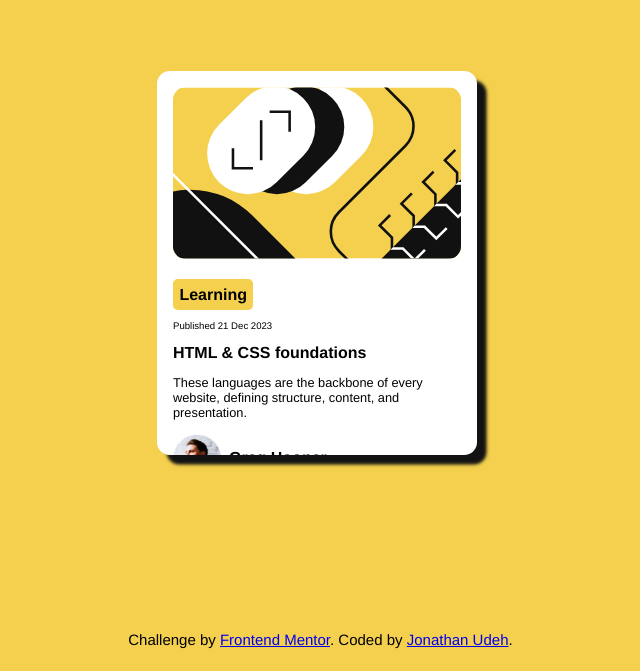
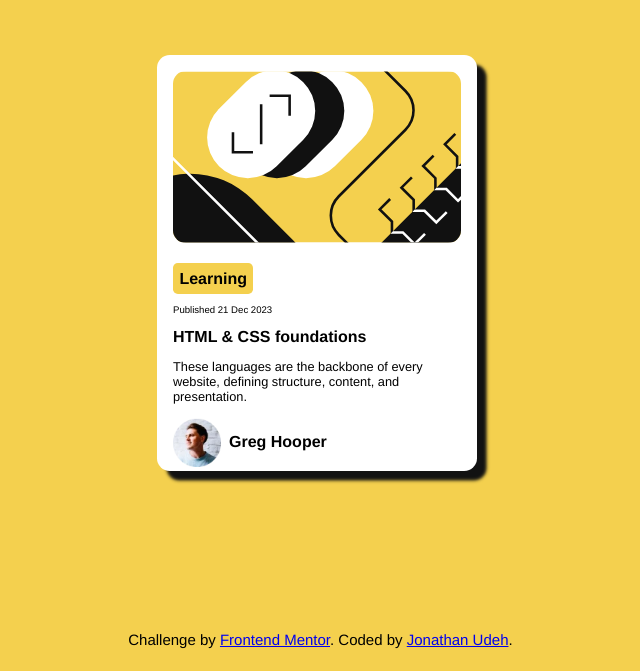
Before and after one commit to jonathanudeh/blog-preview-card-main, a plain HTML site: page index.html in a window 1280 px wide. Shown: the part 145-816 px from the top of the page, without its empty margins (323-963 px from the left). Drawn offline with Linux system fonts and the light colour scheme.

Commit message:
fix: resizing

```diff
--- a/styles.css
+++ b/styles.css
@@ -119,7 +119,7 @@ footer {
 
     main {
         width: 20em;
-        height: 24em;
+        height: 26em;
     }
 
     .img-preview {
```
